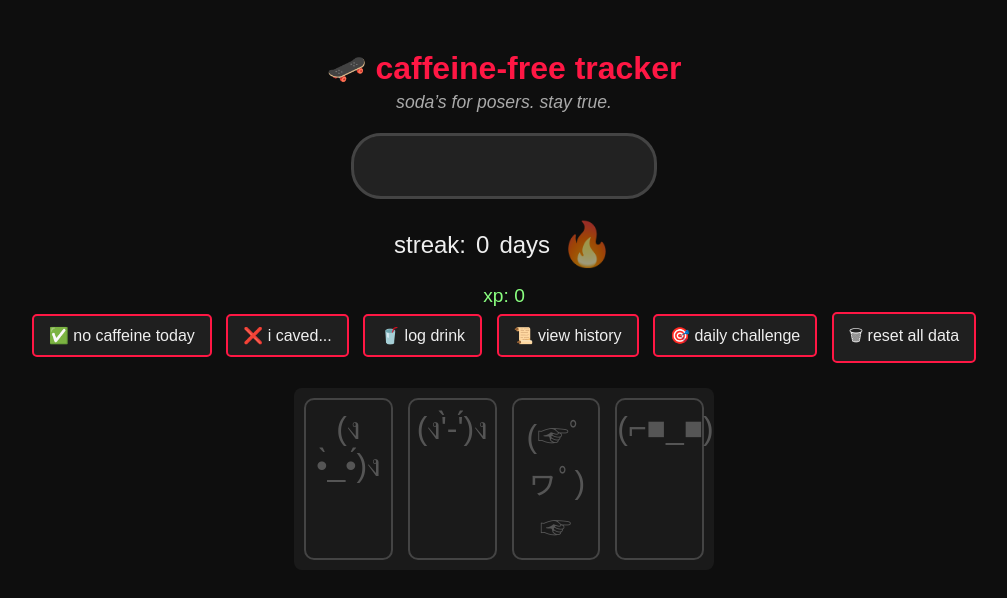
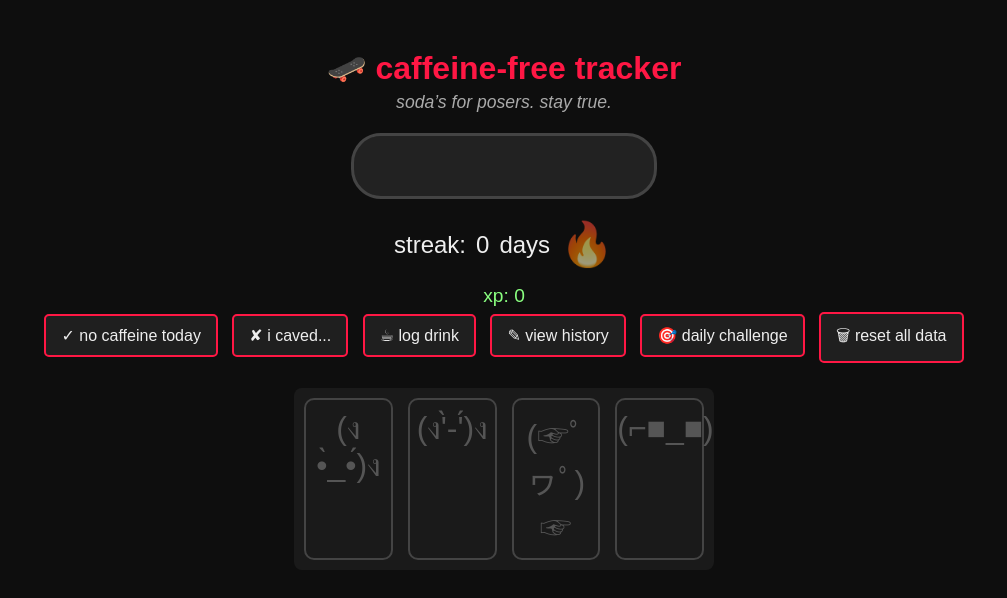
Before and after one commit to arttani-artist/caffiene-tracker, a plain HTML site: page index.html in a window 1280 px wide. Shown: the whole page, without its empty margins (136-1143 px from the left). Drawn offline with Linux system fonts and the light colour scheme.

Commit message:
Update index.html

```diff
--- a/index.html
+++ b/index.html
@@ -3,7 +3,7 @@
 <head>
 <meta charset="UTF-8" />
 <meta name="viewport" content="width=device-width, initial-scale=1" />
-<title>goth skater caffeine tracker v4</title>
+<title>caffeine tracker yoppee</title>
 <style>
   body {
     font-family: Arial, sans-serif;
@@ -103,7 +103,7 @@
     width: 0%;
     transition: width 0.4s ease-in-out;
   }
-  /* modal styles */
+  /* modal */
   .modal {
     display: none;
     position: fixed;
@@ -151,10 +151,10 @@
 </div>
 <div class="xp">xp: <span id="xp">0</span></div>
 
-<button onclick="logDay(true)">✅ no caffeine today</button>
-<button onclick="logDay(false)">❌ i caved...</button>
-<button onclick="logDrink()">🥤 log drink</button>
-<button onclick="showHistory()">📜 view history</button>
+<button onclick="logDay(true)">✓ no caffeine today</button>
+<button onclick="logDay(false)">✘ i caved...</button>
+<button onclick="logDrink()">☕︎ log drink</button>
+<button onclick="showHistory()">✎ view history</button>
 <button onclick="dailyChallenge()">🎯 daily challenge</button>
 <button id="completeChallengeBtn" style="display:none;" onclick="completeChallenge()">✔ complete challenge</button>
 <button onclick="resetData()">🗑 reset all data</button>
```
